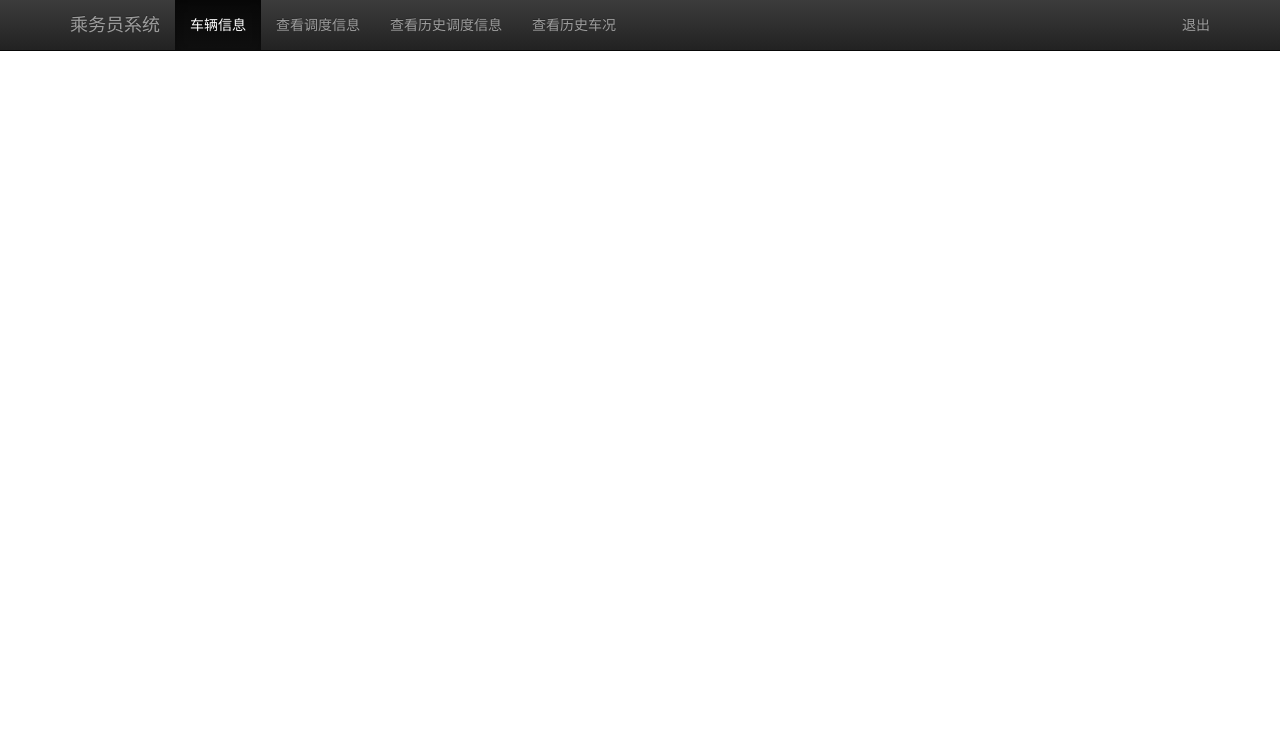
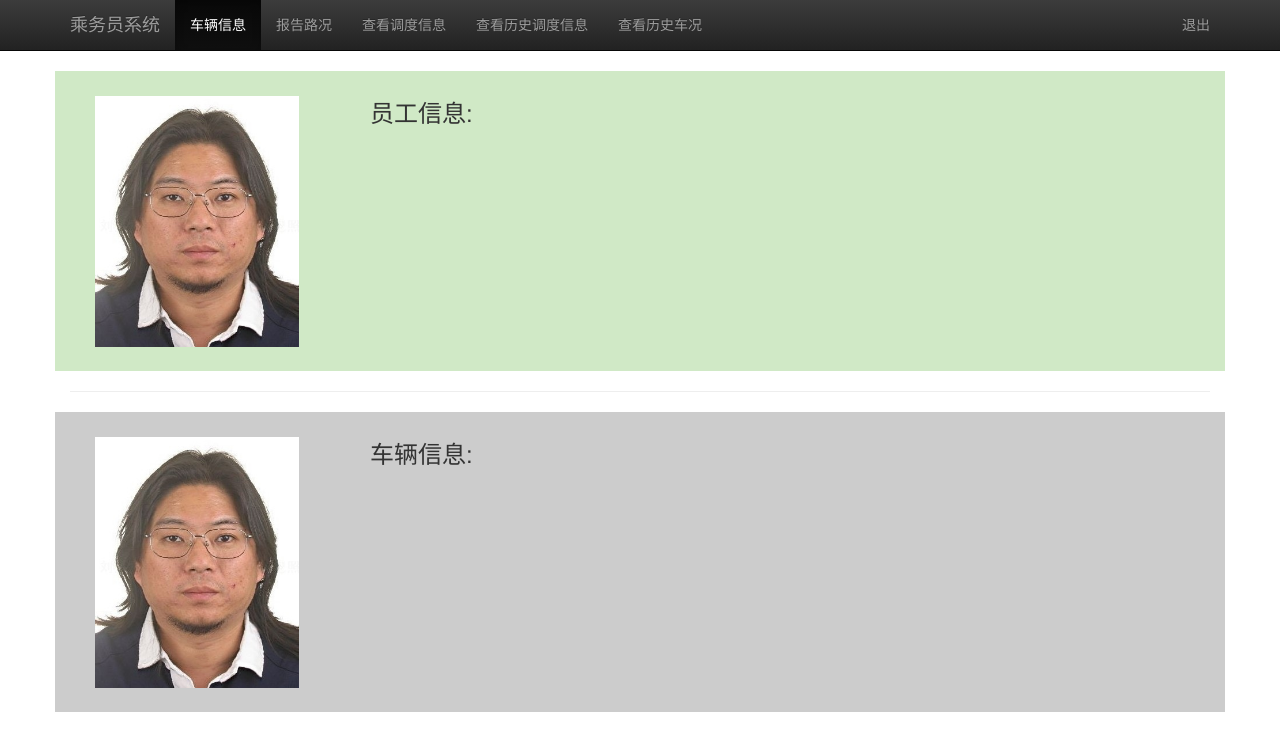
Before and after one commit to yibele/bus, a PHP site: page /front/layouts/main.php in a window 1280 px wide. Shown: the top 751 px of the page. Run offline with PHP 8.4, Linux system fonts and the light colour scheme.

Commit message:
报告路况

```diff
--- a/front/layouts/main.php
+++ b/front/layouts/main.php
@@ -1,5 +1,5 @@
 <!DOCTYPE html>
-<html lang="en">
+<html lang="en" xmlns="http://www.w3.org/1999/html">
 <head>
 	<meta charset="UTF-8">
 	<title></title>
@@ -17,6 +17,7 @@
 			</div>
 			<ul class="nav navbar-nav">
 				<li class="active"><a href="" onclick="Modal.carInfo();return false;">车辆信息</a></li>
+                <li><a href="#" onclick="Modal.repMes();return false;">报告路况</a></li>
 				<li><a href="#">查看调度信息</a></li>
 				<li><a href="#">查看历史调度信息</a></li>
 				<li><a href="#" onclick="Modal.getAllMes();return false;">查看历史车况</a></li>
@@ -28,7 +29,27 @@
     </nav>
 
     <div class="container">
-
+        <div class="row">
+            <div class="col-md-12" style="background:#d0e9c6;">
+                <div class="col-md-3" style=" padding-top:25px;height: 300px; display:block">
+                    <img src="../img/1.jpeg" alt="" style="position:relative;width:80%;left:10px;">
+                </div>
+                <div class="col-md-9">
+                    <h3 style="padding-top:10px">员工信息:</h3>
+                </div>
+            </div>
+        </div>
+        <hr>
+        <div class="row">
+            <div class="col-md-12" style="height:300px;background:#ccc">
+                <div class="col-md-3" style=" padding-top:25px;height: 300px; display:block">
+                    <img src="../img/1.jpeg" alt="" style="position:relative;width:80%;left:10px;">
+                </div>
+                <div class="col-md-9">
+                    <h3 style="padding-top:10px">车辆信息:</h3>
+                </div>
+            </div>
+        </div>
     </div>
     <!-- 查看车辆信息 -->
     <div class="modal fade bs-example-modal-lg" tabindex="-1" role="dialog" id="carInfo" aria-labelledby="myLargeModalLabel">
@@ -39,6 +60,52 @@
                 </div>
 				<div class="modal-body">
 				</div>
+            </div>
+        </div>
+    </div>
+
+    <!-- 报告路况 -->
+    <div class="modal fade bs-example-modal-lg" tabindex="-1" role="dialog" id="repMes" aria-labelledby="myLargeModalLabel">
+        <div class="modal-dialog" role="document">
+            <div class="modal-content">
+                <div class="modal-header">
+                    <h1 style="text-align:center">报告路况信息</h1>
+                </div>
+                <div class="modal-body">
+                    <label for="">请选择报告类型:</label>
+                    <div class="btn-group">
+                        <button type="button" class="btn btn-default dropdown-toggle" data-toggle="dropdown" aria-haspopup="true" aria-expanded="false">
+                        <span id="rep">请选择.. </span><span class="caret"></span>
+                        </button>
+                        <ul class="dropdown-menu">
+                            <li><a href="#" onclick="Modal.change('1');return false;">报告路面事故</a></li>
+                            <li><a href="#" onclick="Modal.change('2');return false;">报告路面拥堵</a></li>
+                        </ul>
+                    </div>
+                    <hr>
+                    <form action="">
+                        <label for="" id="degree">拥堵程度:</label>
+                        <label class="radio radio-inline" style="padding-left: 30px;margin-top:0">
+                            <input type="radio" value="1" name="optionsRadios" id="option1">轻微拥堵:
+                        </label>
+                        <label class="radio radio-inline" style="padding-left: 20px;">
+                            <input type="radio" value="2" name="optionsRadios" id="option2">中度拥堵:
+                        </label>
+                        <label class="radio radio-inline" style="padding-left: 20px;">
+                            <input type="radio" value="3" name="optionsRadios" id="option3">严重拥堵:
+                        </label>
+                        <br>
+                        <hr>
+                        <label for="" id="reason" >拥堵原因:</label>
+                        <input type="text" required class="form-control"/>
+                        <hr>
+                        <label for="">报告者:</label>
+                        <input type="text" required class="form-control"/>
+                        <hr>
+                        <button class="btn btn-success" type="submit" onsubmit="Modal.succMes();">提交报告</button>
+                        <button class="btn btn-default" type="reset">清空报告</button>
+                    </form>
+                </div>
             </div>
         </div>
     </div>
@@ -87,6 +154,34 @@
 		Modal.tag3 = 0;
 		Modal.tag4 = 0;
 		Modal.runtime = 0;
+
+        Modal.succMes = function () {
+
+        }
+
+        Modal.change = function (value){
+            var tag = 0;
+            if(value == 1){
+                $("#rep").html("报告路面拥堵");
+                (function(){
+                    $("#degree").html("拥堵程度:");
+                    $("#reason").html("拥堵原因:")
+                })();
+            }else{
+                $("#rep").html("报告路面事故");
+                (function(){
+                    $("#degree").html("事故类型:");
+                    $("#reason").html("事故原因:")
+                })();
+            }
+        }
+
+        Modal.repMes = function(){
+
+            $("#repMes").modal({ keyboard:true
+            })
+        }
+
 
 		Modal.carInfo = function(){
 			if(Modal.tag1 ==0) {
@@ -157,7 +252,6 @@
 							}
 							$("#getAllMes #mes").append("<tr id='busId'><td>" + item.unusualTypeId + "</td><td>" + createdTime + "</td><td>" + dgt + "</td><td>" + item.lineId + "</td><td>" + item.local + "</td><td>" + item.reason + "</td></tr>");
 						})
-
 					},
 					error: function () {
 						alert('error1');
@@ -168,7 +262,6 @@
 				keyboard:true
 			});
 		}
-
 	</script>
 </body>
 </html>
```
Also changed, not shown: front/img/2.jpeg (added).
